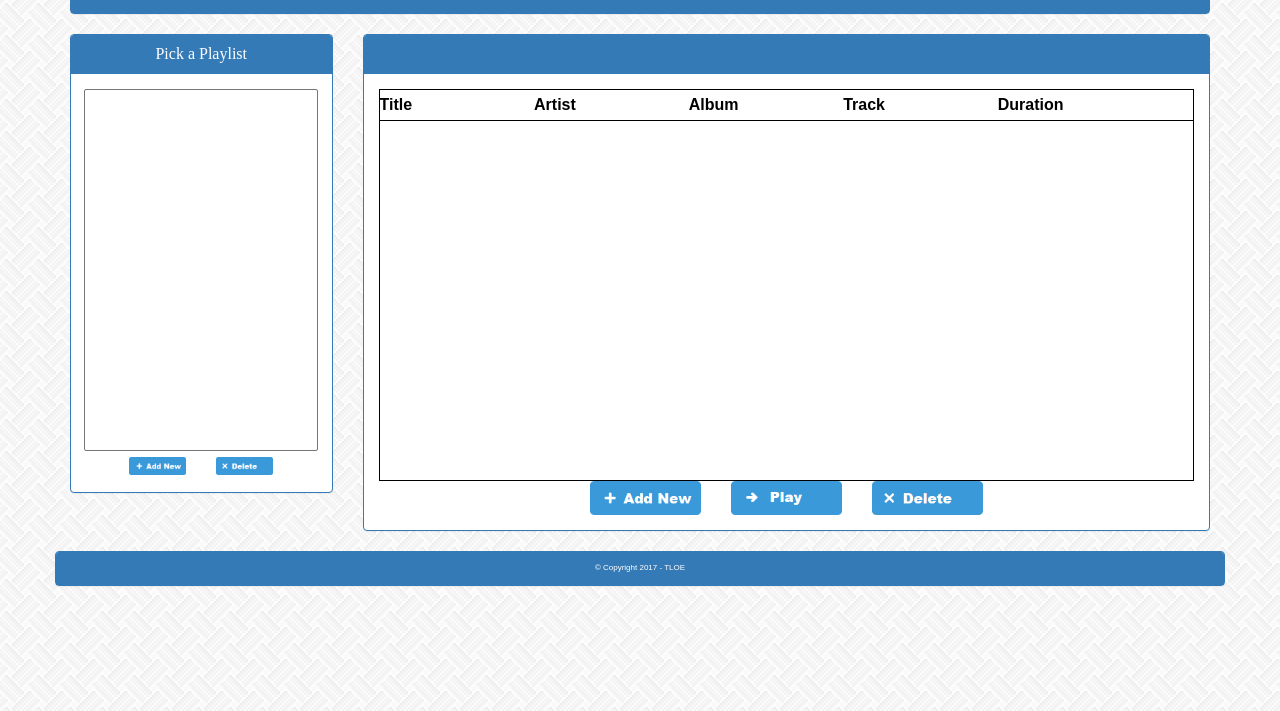
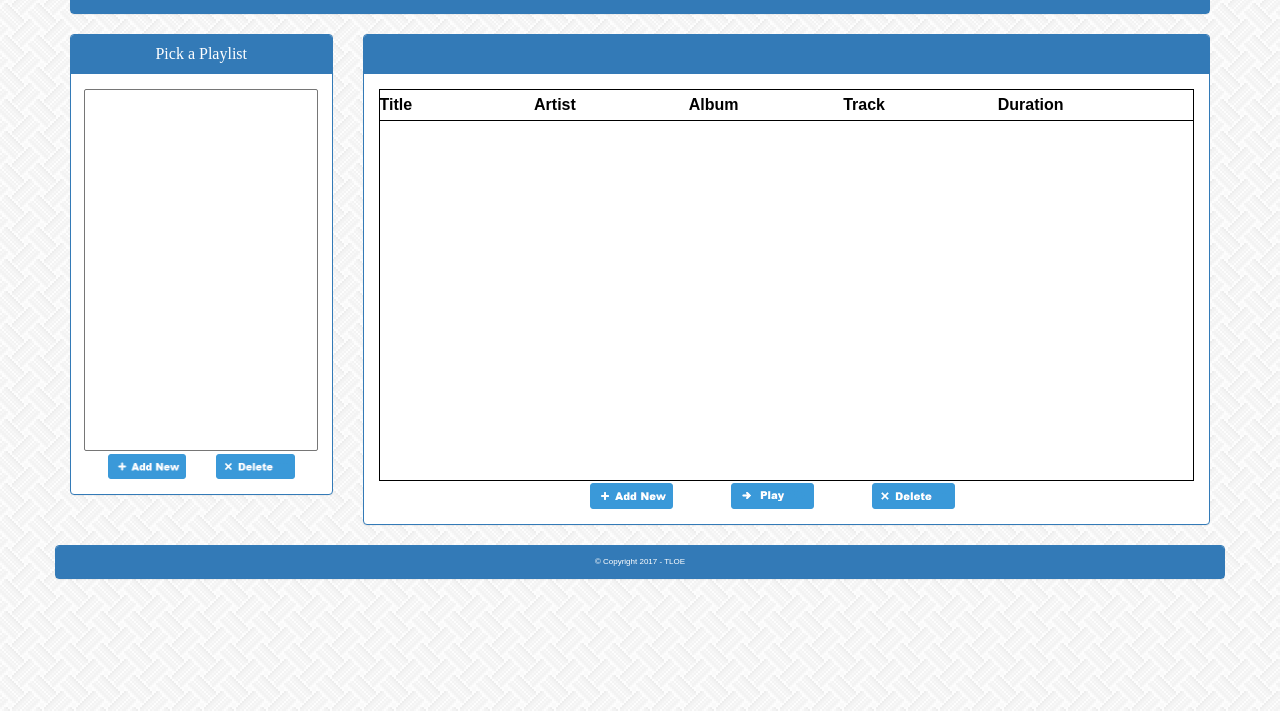
Before and after one commit to bobimel2nd/CloudSpot, a plain HTML site: page index.html in a window 1280 px wide. Shown: the part 89-800 px from the top of the page. Drawn offline with nearby package versions, Linux system fonts and the light colour scheme; no server answers; some icons are missing.

Commit message:
Version 1.1.1

```diff
--- a/index.html
+++ b/index.html
@@ -46,9 +46,9 @@
               </select>
             </div>
             <div class="row">
-              <div class="col-sm-offset-2 col-sm-4">
+              <div class="col-sm-offset-1 col-sm-5">
                 <img id="addList" src="./assets/add.png" alt="Add New" style="width: 100%"></div>
-              <div class="col-sm-4">
+              <div class="col-sm-5">
                 <img id="delList" src="./assets/del.png" alt="Delete" style="width: 100%"></div>
             </div>
           </div>
@@ -80,11 +80,11 @@
             </div>
             <div class="row">
               <div class="col-sm-offset-3 col-sm-2">
-                <img id="addSong" src="./assets/add.png" alt="Add New" style="width: 100%"></div>
+                <img id="addSong" src="./assets/add.png" alt="Add New" style="width: 75%; padding-top: 2px"></div>
               <div class="col-sm-2">
-                <img id="plySong" src="./assets/ply.png" alt="Play" style="width: 100%"></div>
+                <img id="plySong" src="./assets/ply.png" alt="Play" style="width: 75%; padding-top: 2px"></div>
               <div class="col-sm-2">
-                <img id="delSong" src="./assets/del.png" alt="Delete" style="width: 100%"></div>
+                <img id="delSong" src="./assets/del.png" alt="Delete" style="width: 75%; padding-top: 2px"></div>
             </div>
           </div>
          </div>
```
